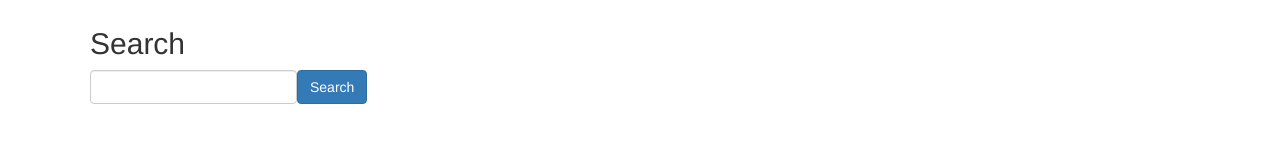
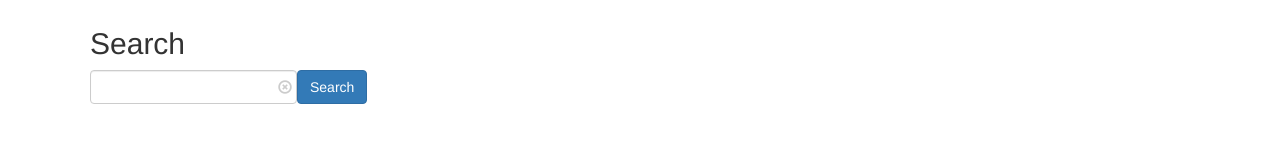
Before and after one commit to Turc0s/OIDC-Okta, an Angular app in the folder oidc-okta20/: page /search in a window 1280 px wide. Shown: the part 218-360 px from the top of the page. Built offline with nearby package versions, Linux system fonts and the light colour scheme.

Commit message:
Added some additional styling and clear functionality to input

```diff
--- a/oidc-okta20/package.json
+++ b/oidc-okta20/package.json
@@ -21,8 +21,10 @@
     "@angular/platform-browser": "^5.2.0",
     "@angular/platform-browser-dynamic": "^5.2.0",
     "@angular/router": "^5.2.0",
+    "angular-oauth2-oidc": "^3.1.4",
     "bootstrap": "^3.3.7",
     "core-js": "^2.4.1",
+    "jquery": "^3.3.1",
     "rxjs": "^5.5.6",
     "zone.js": "^0.8.19"
   },
--- a/oidc-okta20/src/app/search/search.component.css
+++ b/oidc-okta20/src/app/search/search.component.css
@@ -19,3 +19,15 @@
     border-top: 1px solid #ddd;
     padding: 8px;
   }
+
+#searchclear {
+    position: absolute;
+    right: 5px;
+    top: 0;
+    bottom: 0;
+    height: 14px;
+    margin: auto;
+    font-size: 14px;
+    cursor: pointer;
+    color: #ccc;
+}
--- a/oidc-okta20/src/app/search/search.component.html
+++ b/oidc-okta20/src/app/search/search.component.html
@@ -1,8 +1,19 @@
 
   <h2>Search</h2>
-  <form class="form-inline">
+  <form class="form-inline" #inputForm="ngForm">
     <div class="form-group">
-      <input class="form-control" type="search" name="query" [(ngModel)]="query" (keyup.enter)="search()">
+      <!-- <input class="form-control" type="search" name="query" [(ngModel)]="query" (keyup.enter)="search()"> -->
+      <div class="btn-group">
+          <input
+          class="form-control"
+          type="search"
+          name="query"
+          [(ngModel)]="query"
+          (keyup.enter)="search()"
+          [value]="searchValue"
+          >
+          <span id="searchclear" class="glyphicon glyphicon-remove-circle" (click)="clearInput(inputForm)"></span>
+      </div>
       <button class="btn btn-primary" type="button" (click)="search()">Search</button>
     </div>
   </form>
--- a/oidc-okta20/src/app/search/search.component.ts
+++ b/oidc-okta20/src/app/search/search.component.ts
@@ -3,6 +3,7 @@ import { Component, OnInit, OnDestroy } from '@angular/core';
 import { Person, SearchService } from '../shared';
 import { ActivatedRoute } from '@angular/router';
 import { Subscription } from 'rxjs';
+import { NgForm } from '@angular/forms/src/directives/ng_form';
 
 @Component({
   selector: 'app-search',
@@ -10,6 +11,8 @@ import { Subscription } from 'rxjs';
   styleUrls: ['./search.component.css']
 })
 export class SearchComponent implements OnInit, OnDestroy {
+
+  searchValue: string = "";
   query: string;
   searchResults: Array<Person>;
   sub: Subscription;
@@ -38,4 +41,8 @@ export class SearchComponent implements OnInit, OnDestroy {
       error => console.log(error)
     );
   }
+
+  clearInput(form: NgForm) {
+    form.reset();
+  }
 }
```
Also changed, not shown: oidc-okta20/src/app/app.component.ts (+15 -0 lines), oidc-okta20/.angular-cli.json, oidc-okta20/src/app/app.component.html (line endings or trailing spaces), oidc-okta20/src/app/shared/index.ts (line endings or trailing spaces), 1 other file (tests, documents, lock files or other folders).
